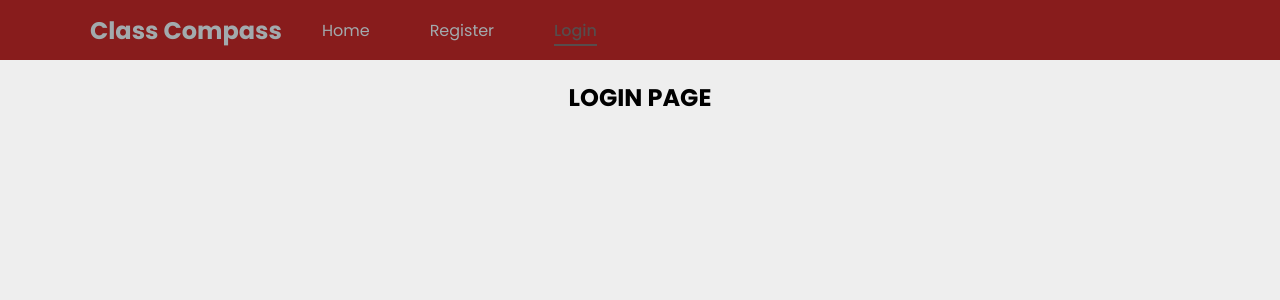
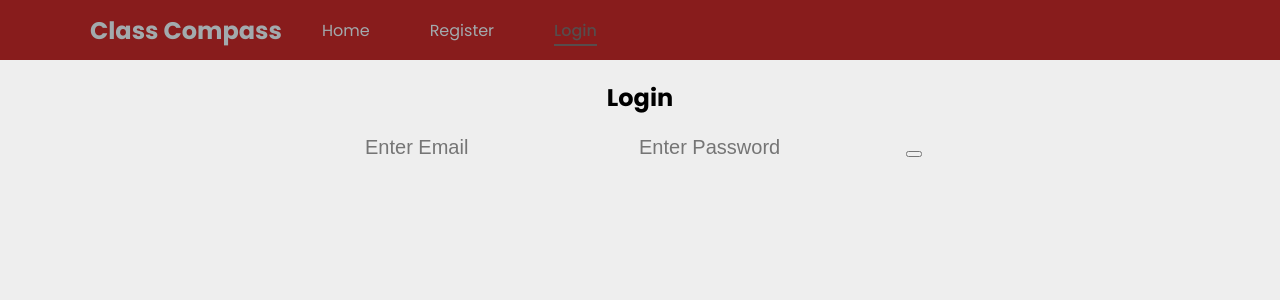
Before and after one commit to Ryu-From-Streets/classcompass, a React (Create React App) app in the folder frontend/: page /login in a window 1280 px wide. Shown: the top 300 px of the page. Built offline with nearby package versions, Linux system fonts and the light colour scheme.

Commit message:
Skeletal Login Page

```diff
--- a/frontend/src/Pages/LoginPage.js
+++ b/frontend/src/Pages/LoginPage.js
@@ -1,10 +1,33 @@
+import React, {useState} from "react"
 
 
 const LoginPage = () => {
+    const [email, setEmail] = useState("");
+    const [password, setPassword] = useState("");
+    const handleLogin = (e) => {
+        //auth logic from backend
+    };
     return (
-        <div className="LoginPage">
-            <h2>LOGIN PAGE</h2>
-        </div>
+      <div className="LoginPage">
+        <h2>Login</h2>
+        <form onSubmit={handleLogin}>
+          <input
+            type="email"
+            placeholder="Enter Email"
+            value={email}
+            onChange={(e) => setEmail(e.target.value)}
+            required
+          />
+          <input
+            type="password"
+            placeholder="Enter Password"
+            value={password}
+            onChange={(e) => setPassword(e.target.value)}
+            required
+          />
+          <button type = "submit" />
+        </form>
+      </div>
     );
 }
 
```
